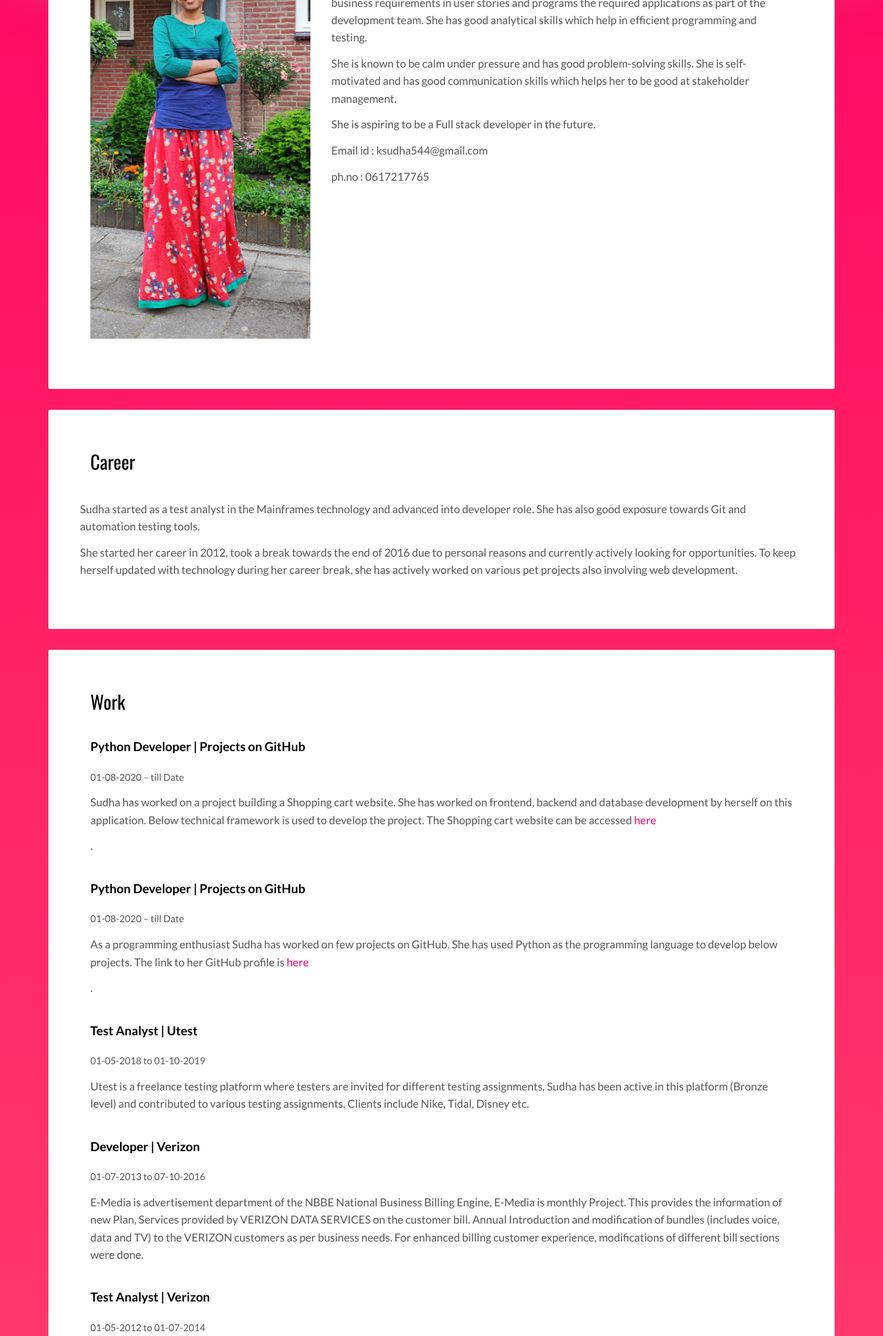
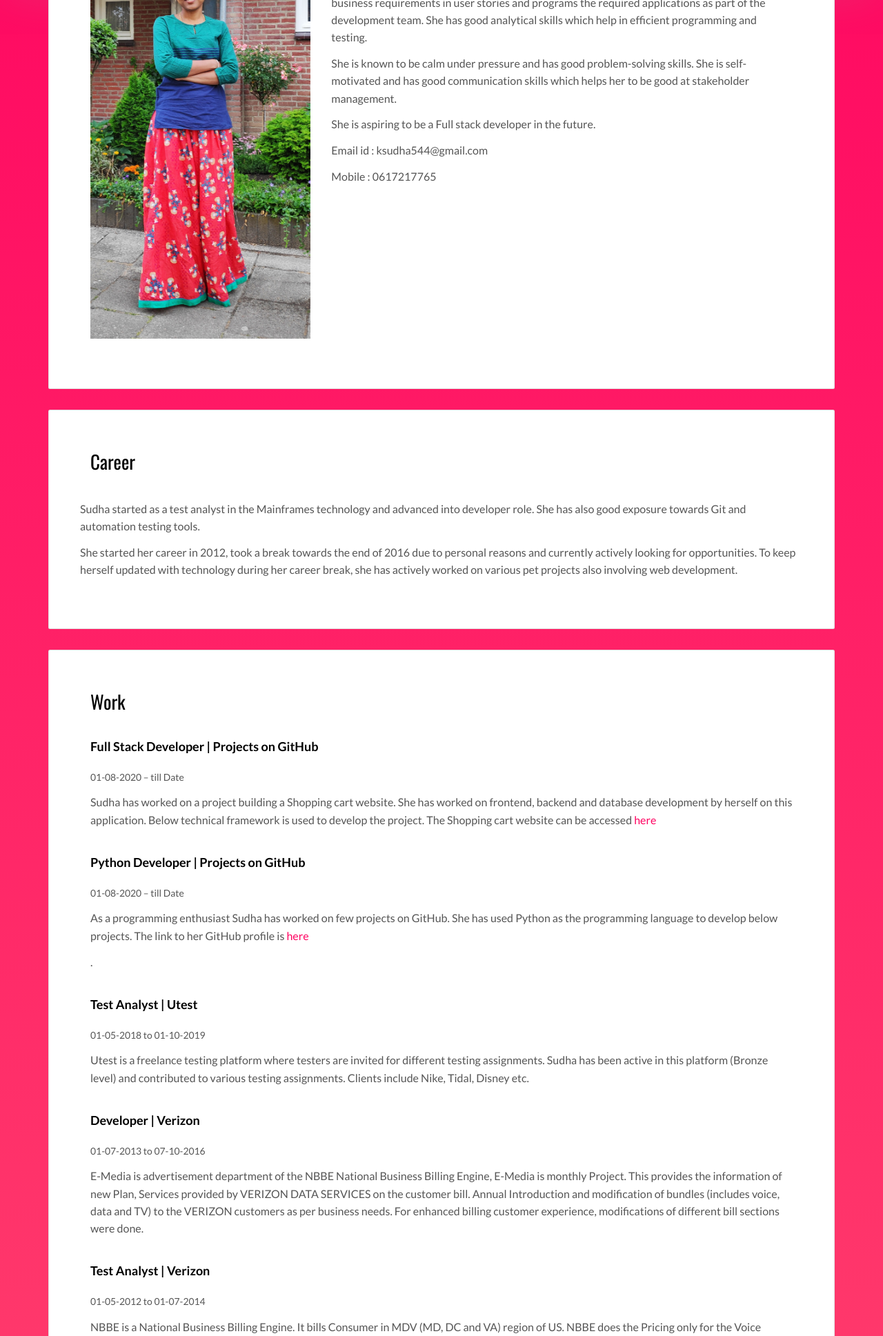
Before and after one commit to Sudhamani544/portfolio, a Flask app: page / in a window 1280 px wide. Shown: the part 510-2447 px from the top of the page at 69% size. Run offline with Flask 2, Linux system fonts and the light colour scheme; some libraries are stand-ins or nearby versions; grey boxes are pictures that could not be loaded.

Commit message:
updated profile

```diff
--- a/templates/index.html
+++ b/templates/index.html
@@ -62,7 +62,7 @@
               <p>She is known to be calm under pressure and has good problem-solving skills. She is self-motivated and has good communication skills which helps her to be good at stakeholder management.</p>
               <p>She is aspiring to be a Full stack developer in the future.</p>
               <p>Email id : ksudha544@gmail.com</p>
-              <p>ph.no    : 0617217765 </p>
+              <p>Mobile : 0617217765 </p>
               </div>
             </div>
           </div>
@@ -84,10 +84,10 @@
           <div class="card-block">
             <h2>Work</h2>
             <div class="work-experience">
-              <h3 class="h5 date-title">Python Developer | Projects on GitHub</h3>
+              <h3 class="h5 date-title">Full Stack Developer | Projects on GitHub</h3>
               <small class="date-title">01-08-2020 – till Date</small>
               <p></p>
-              <p>Sudha has worked on a project building a Shopping cart website. She has worked on frontend, backend and database development by herself on this application. Below technical framework is used to develop the project. The Shopping cart website can be accessed <a href="https://sudhaweb.herokuapp.com/" title="GitHub website">here</a></p>.
+              <p>Sudha has worked on a project building a Shopping cart website. She has worked on frontend, backend and database development by herself on this application. Below technical framework is used to develop the project. The Shopping cart website can be accessed <a href="https://sudhaweb.herokuapp.com/" title="GitHub website">here</a></p>
             </div>
 
             <div class="work-experience">
@@ -172,7 +172,7 @@
             <div class="carousel-inner" role="listbox">
               <div class="item active">
                 <div class="carousel-caption">
-                  <h3 class="h5">Python Developer | Projects on GitHub</h3>
+                  <h3 class="h5">Full Stack Developer | Projects on GitHub</h3>
                   <small class="date">01-01-2021 – till Date</small>
                   <p> </p>
                   <p> </p>
```
